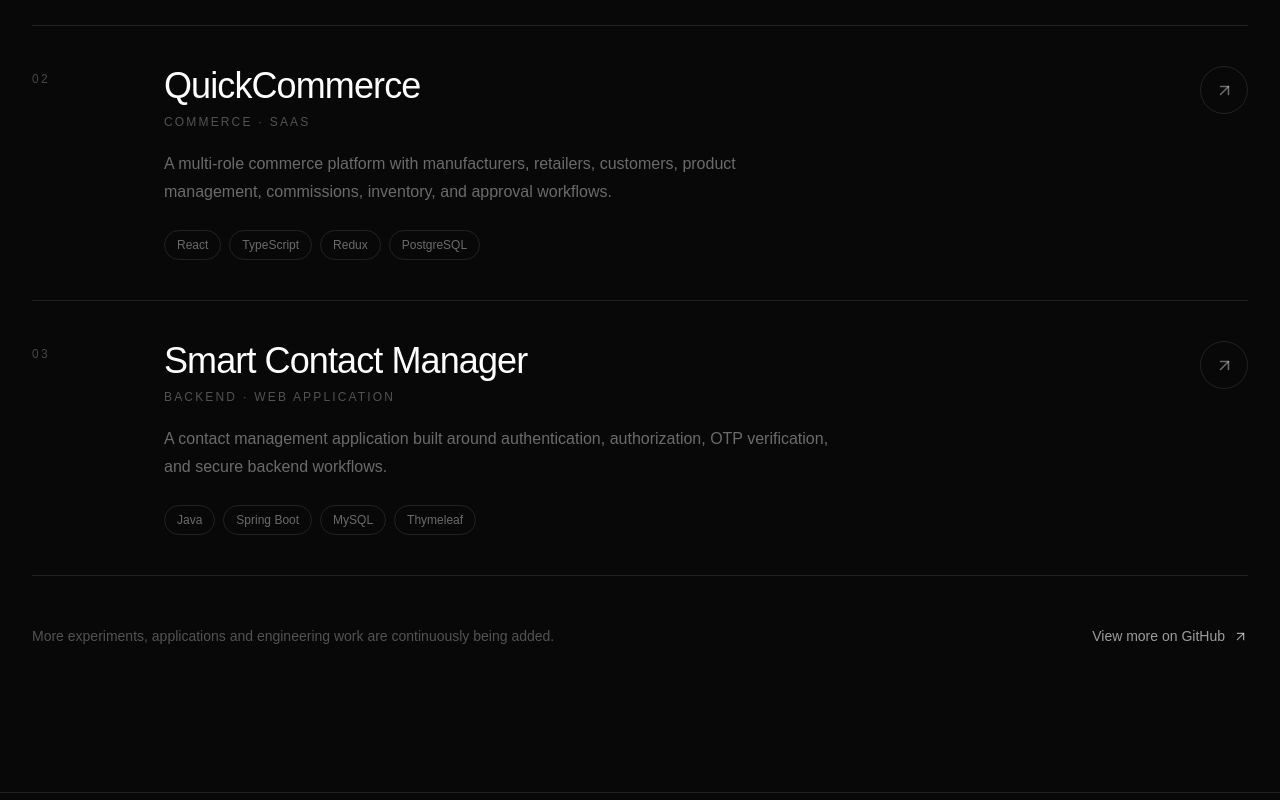
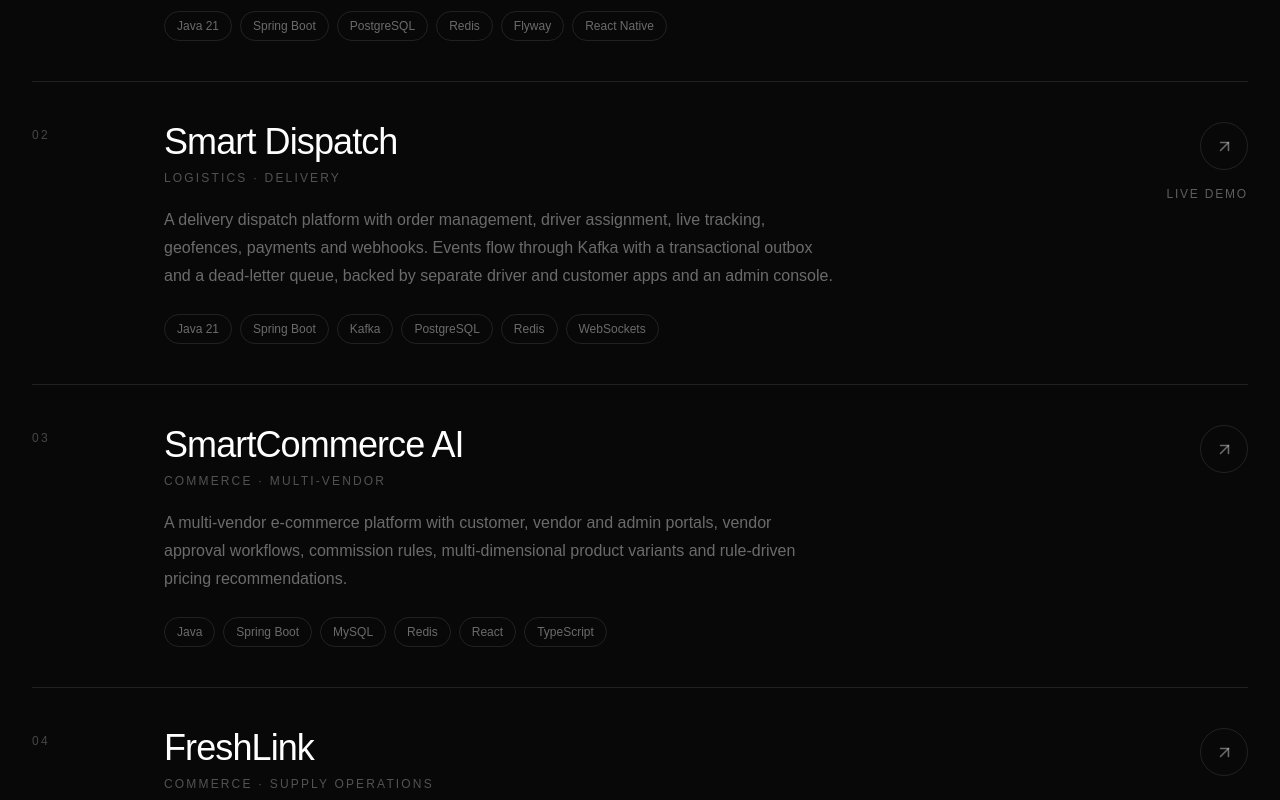
Before and after one commit to kumarprince06/prince-portfolio, a Next.js app: page / in a window 1280 px wide. Shown: the part 1720-2520 px from the top of the page. Built offline with nearby package versions, Linux system fonts and the light colour scheme.

Commit message:
feat: showcase GitHub projects with repo and live links

```diff
--- a/components/FeaturedProjects.tsx
+++ b/components/FeaturedProjects.tsx
@@ -89,10 +89,27 @@ export default function FeaturedProjects() {
                   </div>
 
                   {/* Arrow */}
-                  <div className="flex items-start justify-start md:justify-end">
-                    <div className="flex h-12 w-12 items-center justify-center rounded-full border border-white/10 text-white/40 transition-all duration-300 group-hover:-translate-y-1 group-hover:translate-x-1 group-hover:border-white/30 group-hover:bg-white group-hover:text-black group-hover:shadow-[0_10px_30px_rgba(255,255,255,0.08)]">
+                  <div className="flex items-start justify-start gap-4 md:flex-col md:items-end">
+                    <a
+                      href={project.github}
+                      target="_blank"
+                      rel="noopener noreferrer"
+                      aria-label={`${project.title} on GitHub`}
+                      className="flex h-12 w-12 items-center justify-center rounded-full border border-white/10 text-white/40 transition-all duration-300 group-hover:-translate-y-1 group-hover:translate-x-1 group-hover:border-white/30 group-hover:bg-white group-hover:text-black group-hover:shadow-[0_10px_30px_rgba(255,255,255,0.08)]"
+                    >
                       <ArrowUpRight size={19} />
-                    </div>
+                    </a>
+
+                    {project.live && (
+                      <a
+                        href={project.live}
+                        target="_blank"
+                        rel="noopener noreferrer"
+                        className="self-center text-xs uppercase tracking-[0.15em] text-white/35 transition-colors hover:text-white md:self-end"
+                      >
+                        Live demo
+                      </a>
+                    )}
                   </div>
                 </div>
               </article>
--- a/data/projects.ts
+++ b/data/projects.ts
@@ -6,54 +6,71 @@ export interface Project {
   stack: string[];
   featured: boolean;
   slug: string;
+  github: string;
+  live?: string;
 }
 
 export const projects: Project[] = [
   {
     number: "01",
-    title: "Smart Dispatch",
-    category: "Logistics · SaaS",
+    title: "RideX",
+    category: "Mobility · Ride-hailing",
     description:
-      "A delivery management platform designed around dispatch operations, drivers, customers, payments, and real-time logistics workflows.",
+      "A consumer ride-hailing platform — riders book, drivers accept and complete trips, and operations run the marketplace from one console. A modular monolith with 137 endpoints, 190 tests and ArchUnit-enforced module boundaries, covering the ride lifecycle, shuttle seat booking, Razorpay payments with idempotent webhooks and driver payouts.",
     stack: [
-      "Java",
+      "Java 21",
       "Spring Boot",
       "PostgreSQL",
+      "Redis",
+      "Flyway",
       "React Native",
     ],
     featured: true,
-    slug: "smart-dispatch",
+    slug: "ridex",
+    github: "https://github.com/kumarprince06/ridex-platform",
   },
 
   {
     number: "02",
-    title: "QuickCommerce",
-    category: "Commerce · SaaS",
+    title: "Smart Dispatch",
+    category: "Logistics · Delivery",
     description:
-      "A multi-role commerce platform with manufacturers, retailers, customers, product management, commissions, inventory, and approval workflows.",
+      "A delivery dispatch platform with order management, driver assignment, live tracking, geofences, payments and webhooks. Events flow through Kafka with a transactional outbox and a dead-letter queue, backed by separate driver and customer apps and an admin console.",
     stack: [
-      "React",
-      "TypeScript",
-      "Redux",
+      "Java 21",
+      "Spring Boot",
+      "Kafka",
       "PostgreSQL",
+      "Redis",
+      "WebSockets",
     ],
     featured: false,
-    slug: "quickcommerce",
+    slug: "smart-dispatch",
+    github: "https://github.com/kumarprince06/smart-dispatch-backend",
+    live: "https://smart-dispatch-admin-frontend.vercel.app",
   },
 
   {
     number: "03",
-    title: "Smart Contact Manager",
-    category: "Backend · Web Application",
+    title: "SmartCommerce AI",
+    category: "Commerce · Multi-vendor",
     description:
-      "A contact management application built around authentication, authorization, OTP verification, and secure backend workflows.",
-    stack: [
-      "Java",
-      "Spring Boot",
-      "MySQL",
-      "Thymeleaf",
-    ],
+      "A multi-vendor e-commerce platform with customer, vendor and admin portals, vendor approval workflows, commission rules, multi-dimensional product variants and rule-driven pricing recommendations.",
+    stack: ["Java", "Spring Boot", "MySQL", "Redis", "React", "TypeScript"],
     featured: false,
-    slug: "smart-contact-manager",
+    slug: "smartcommerce-ai",
+    github: "https://github.com/kumarprince06/SmartCommerce-AI",
+  },
+
+  {
+    number: "04",
+    title: "FreshLink",
+    category: "Commerce · Supply Operations",
+    description:
+      "A fresh-produce storefront and operations console — cart, checkout and order tracking for customers; inventory, suppliers, delivery and analytics for admins. A modular monolith API with JWT security and OpenAPI docs.",
+    stack: ["Java", "Spring Boot", "Spring Security", "MySQL", "React"],
+    featured: false,
+    slug: "freshlink",
+    github: "https://github.com/kumarprince06/freshlink",
   },
 ];
```
